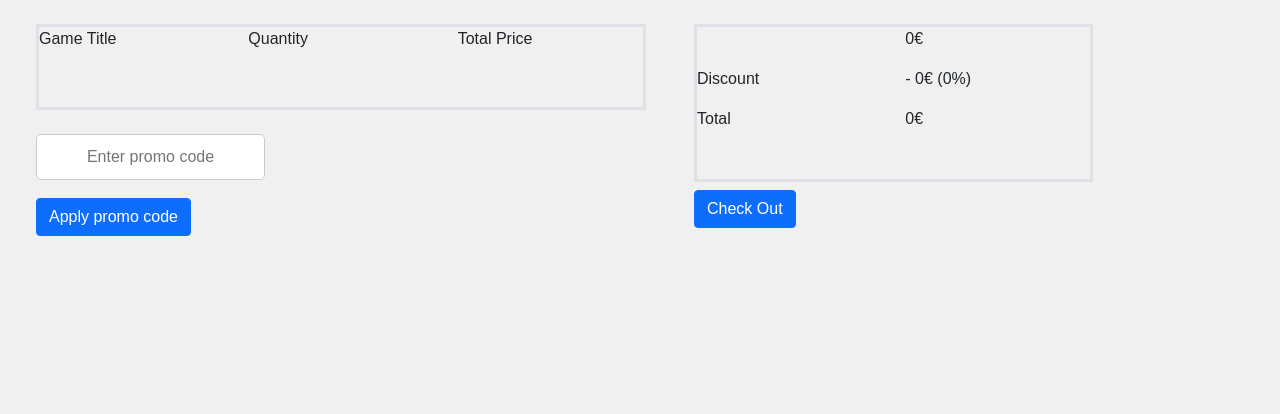
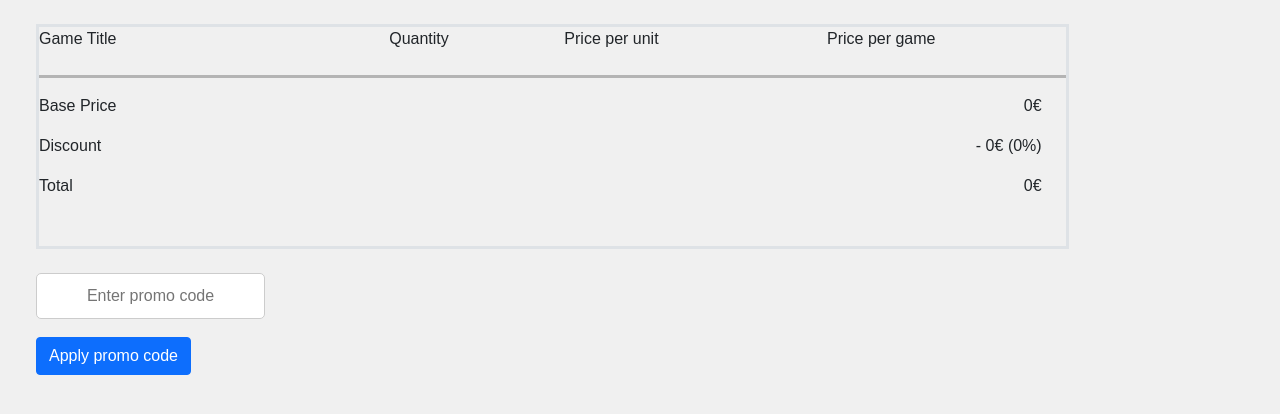
Before and after one commit to sonic28g/IHC_Project, a Flask app: page /cart in a window 1280 px wide. Shown: the part 75-489 px from the top of the page. Run offline with Flask 3, Linux system fonts and the light colour scheme; the visitor is signed in with stand-in values (Sample User, id 1).

```diff
--- a/static/style.css
+++ b/static/style.css
@@ -93,6 +93,10 @@ input[type="text"], input[type="password"], input[type="submit"] {
     padding: 20px;
 }
 
+.copy-button {
+    margin: 30px
+}
+
 /* QUIZ */
 
 #quiz-container{
--- a/templates/cart.html
+++ b/templates/cart.html
@@ -83,25 +83,47 @@
     </nav>
 
     <div class="row mt-4 ms-4">
-      <div class="col-6">
+      <div class="col-10">
         <div class="col border border-3 pb-5">
           <div class="row">
             <div class="col-md-4">Game Title</div>
-            <div class="col-md-4">Quantity</div>
-          <!--  <div class="col-md-2">Price per unit</div>  -->
-            <div class="col-md-4">Total Price</div>
+            <div class="col-md-2">Quantity</div>
+            <div class="col-md-3">Price per unit</div>
+            <div class="col-md-3">Price per game</div>
           </div>
           <div class="row mt-2" id="cartItemsContainer">
             <!-- Cart items will be displayed here -->
             {% for cart_item in cart_items %}
             <div class="row mb-3 mt-3">
               <div class="col-md-4">{{ cart_item.title }}</div>
-              <div class="col-md-4">{{ cart_item.quantity }}</div>
-              <div class="col-md-4">{{ cart_item.price }}€</div>
-              <span id="basePrice">0€</span>
+              <div class="col-md-2">{{ cart_item.quantity }}</div>
+              <div class="col-md-3">{{ cart_item.price }}€</div>
+              <div class="col-md-3">{{ cart_item.price * cart_item.quantity }}€</div>
             </div>
             {% endfor %}
           </div>
+          <hr style="height:3px;border-width:0;color:rgb(0, 0, 0);background-color:rgb(0, 0, 0)">
+
+          <div class="row mb-3">
+              <div class="col ">Base Price</div>
+              <div class="col text-end me-4">
+                <span id="basePrice">0€</span>
+              </div>
+            </div>
+            <div class="row mb-3">
+              <div class="col">Discount</div>
+              <div class="col text-end me-4" >
+                <span id="discountAmount">- 0€</span>
+                <span id="discount"> (0%)</span>
+              </div>
+            </div>
+            <div class="row">
+              <div class="col">Total</div>
+              <div class="col text-end me-4">
+                <span id="totalPrice">0€</span>
+              </div>
+            </div>
+
         </div>
         <br />
         <input type="text" id="promoCode" placeholder="Enter promo code" />
@@ -112,12 +134,12 @@
         >
           Apply promo code
         </button>
-      </div>
 
-      <div class="col-4 mx-4">
+        <!--
+          <div class="mt-4">
           <div class="border border-3 pb-5">
             <div class="row mb-3">
-            <div class="col align-content-end"></div>
+              <div class="col align-content-end">Base Price</div>
               <div class="col align-content-end">
                 <span id="basePrice">0€</span>
               </div>
@@ -138,51 +160,50 @@
           </div>
           <a href="{{ url_for('payment') }}" class="btn btn-primary mt-2">Check Out</a>
         </div>
+      </div>
+    </div>
+
+  -->
 
     <script>
       window.onload = function () {
         fetch("/get_cart_items")
           .then((response) => response.json())
           .then((data) => {
-            displaycartItems(data);
+            displayCartItems(data);
           })
           .catch((error) => {
             console.error("Error:", error);
           });
       };
 
-      function updateCartItemQuantity(index, quantity) {
-        var quantityElement = document.getElementById("quantity_" + index);
-        if (quantityElement) {
-          quantityElement.textContent = quantity;
-        }
-      }
-
-      function displaycartItems(cartItem) {
+      function displayCartItems(cartItems) {
         var cartContainer = document.getElementById("cartItemsContainer");
         cartContainer.innerHTML = "";
 
-        cartItem.forEach(function (item) {
+        cartItems.forEach(function (item) {
+          var totalPriceForItem = item.price * item.quantity;
           var cartItemElement = document.createElement("div");
           cartItemElement.classList.add("row", "mb-3", "mt-3");
 
           cartItemElement.innerHTML = `
               <div class="col-md-4">${item.title}</div>
-              <div class="col-md-4">${item.quantity}</div>
-              <div class="col-md-4">${item.price}€</div>
+              <div class="col-md-2">${item.quantity}</div>
+              <div class="col-md-3">${item.price.toFixed(2)}€</div>
+              <div class="col-md-3">${totalPriceForItem.toFixed(2)}€</div>
             `;
 
           cartContainer.appendChild(cartItemElement);
+        });
 
-          var totalPrice = calculateTotal(cartItem);
+        var total = calculateTotal(cartItems);
         var totalElement = document.getElementById("totalPrice");
-          totalElement.textContent = totalPrice.toFixed(2) + "€";
-        });
+        totalElement.textContent = total.toFixed(2) + "€";
       }
 
-      function calculateTotal(cartItem) {
+      function calculateTotal(cartItems) {
         var total = 0;
-        cartItem.forEach(function (item) {
+        cartItems.forEach(function (item) {
           total += item.price * item.quantity;
         });
         var basePriceElement = document.getElementById("basePrice");
@@ -223,6 +244,7 @@
           discountAmountElement.textContent = "-" + discount.toFixed(2) + "€";
 
           promoCodeApplied = true;
+          showAlert("20% Discount applied!","alert-success");
         } else {
           if (promoCodeApplied) {
             showAlert(
```
Also changed, not shown: static/quiz1.js (+32 -2 lines), templates/game.html (+3 -19 lines), templates/index.html (+6 -1 lines). Lines whose indentation alone changed are shown as unchanged.
